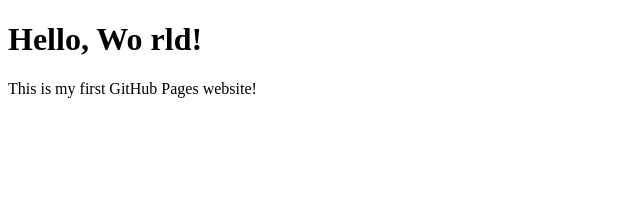
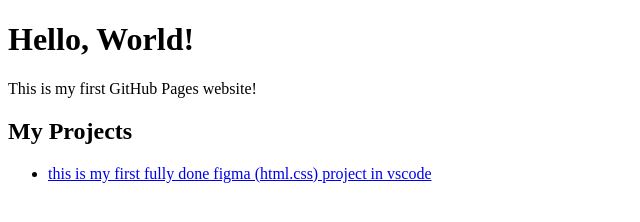
Before and after one commit to PSYkathi/level-x, a plain HTML site: page index.html in a window 1280 px wide. Shown: the whole page, without its empty margins (0-640 px from the left). Drawn offline with Linux system fonts and the light colour scheme.

Commit message:
Added link to figma-project in home page

```diff
--- a/index.html
+++ b/index.html
@@ -6,7 +6,12 @@
 <body>
     <!-- Trigger build -->
 
-    <h1>Hello, Wo rld!</h1>
+    <h1>Hello, World!</h1>
     <p>This is my first GitHub Pages website!</p>
+    <h2>My Projects</h2>
+<ul>
+  <li><a href="figma-projects/figmamain2.html">this is my first fully done figma (html.css) project in vscode</a></li>
+</ul>
+
 </body>
 </html>
```
